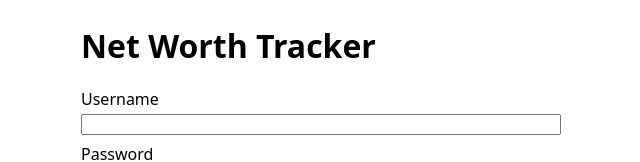
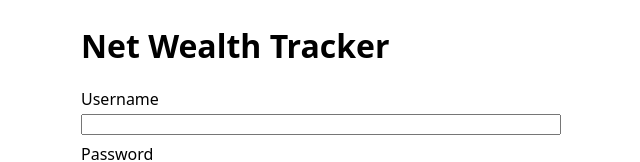
Before and after one commit to kenzhang87-cpu/networth-tracker, a React (Vite) app in the folder client/: page / in a window 1280 px wide. Shown: the top 162 px of the page, without its empty margins (319-959 px from the left). Built offline with nearby package versions, Linux system fonts and the light colour scheme; no server answers.

Commit message:
title change

```diff
--- a/client/index.html
+++ b/client/index.html
@@ -3,7 +3,7 @@
   <head>
     <meta charset="UTF-8" />
     <meta name="viewport" content="width=device-width, initial-scale=1.0" />
-    <title>Net Worth Tracker</title>
+    <title>Net Wealth Tracker</title>
   </head>
   <body>
     <div id="root"></div>
--- a/client/src/App.jsx
+++ b/client/src/App.jsx
@@ -47,7 +47,7 @@ export default function App() {
   if (!token) {
     return (
       <div style={{ fontFamily: "system-ui, sans-serif", maxWidth: 480, margin: "0 auto", padding: 16 }}>
-        <h1 style={{ marginTop: 0 }}>Net Worth Tracker</h1>
+        <h1 style={{ marginTop: 0 }}>Net Wealth Tracker</h1>
         <form onSubmit={onAuth} style={{ display: "grid", gap: 8, marginTop: 12 }}>
           <label style={{ display: "grid", gap: 4 }}>
             Username
@@ -75,7 +75,7 @@ export default function App() {
     <BrowserRouter>
       <div style={{ fontFamily: "system-ui, sans-serif", maxWidth: 960, margin: "0 auto", padding: 16 }}>
         <header style={{ display: "flex", alignItems: "center", justifyContent: "space-between", marginBottom: 16 }}>
-          <h1 style={{ margin: 0 }}>Net Worth Tracker</h1>
+          <h1 style={{ margin: 0 }}>Net Wealth Tracker</h1>
           <nav style={{ display: "flex", gap: 8 }}>
             <NavLink to="/" style={navStyle} end>Accounts</NavLink>
             <NavLink to="/history" style={navStyle}>Data</NavLink>
```
Also changed, not shown: 1 other file (tests, documents, lock files or other folders).
